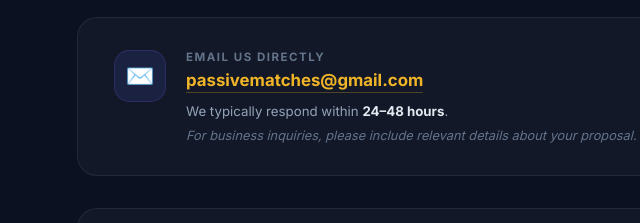
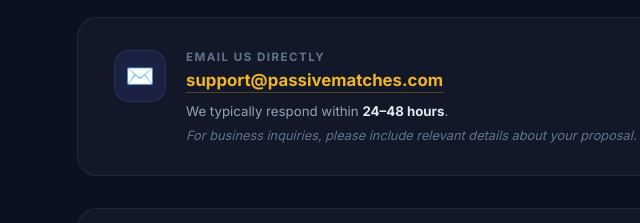
Before and after one commit to israwarezwss/PassiveMatches, a plain HTML site: page contact.html in a window 1280 px wide. Shown: the part 385-608 px from the top of the page, 223-863 px from the left. Drawn offline with Linux system fonts and the light colour scheme.

Commit message:
Add files via upload

```diff
--- a/contact.html
+++ b/contact.html
@@ -259,7 +259,7 @@
         <div class="info-icon">✉️</div>
         <div>
           <div class="info-label">Email Us Directly</div>
-          <a class="info-email" href="mailto:passivematches@gmail.com">passivematches@gmail.com</a>
+          <a class="info-email" href="mailto:support@passivematches.com">support@passivematches.com</a>
           <p class="info-note">We typically respond within <strong style="color:var(--text);">24–48 hours</strong>.</p>
           <p class="info-trust">For business inquiries, please include relevant details about your proposal.</p>
         </div>
```
Also changed, not shown: index.html (+1 -1 lines).
